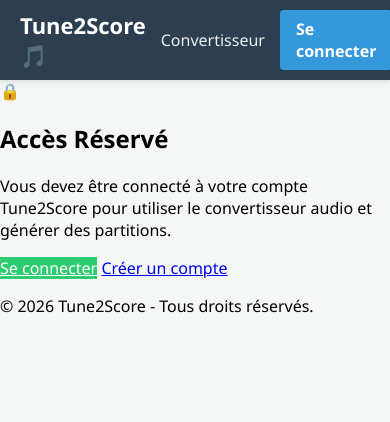
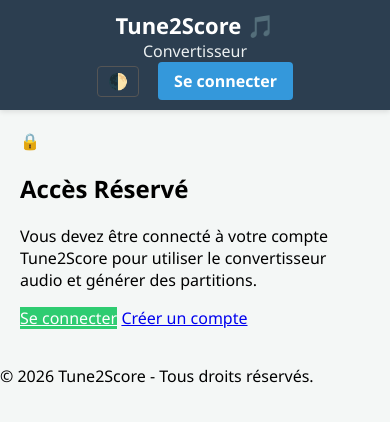
Before and after one commit to alexisdamien22/Tune2Score, a FastAPI app: page / in a window 390 px wide. Shown: the top 422 px of the page. Run offline with FastAPI, Linux system fonts and the light colour scheme.

Commit message:
added base for reponsivity and theme change

```diff
--- a/app/static/css/style.css
+++ b/app/static/css/style.css
@@ -4,6 +4,16 @@
 @import 'dropdown_user.css';
 @import 'history.css';
 @import 'admin.css';
+
+:root {
+    --primary: #4a90e2;
+    --secondary: #6c757d;
+    --bg-color: #f8f9fa;
+    --text-color: #2d3436;
+    --card-bg: #ffffff;
+    --shadow: 0 4px 6px rgba(0, 0, 0, 0.05);
+    --radius: 12px;
+}
 
 body {
     font-family: 'Segoe UI', Tahoma, Geneva, Verdana, sans-serif;
@@ -85,3 +95,50 @@
 .auth-switch a:hover {
     text-decoration: underline;
 }
+
+.btn-theme-toggle {
+    background: transparent;
+    border: 1px solid #555;
+    color: white;
+    padding: 5px 10px;
+    border-radius: 4px;
+    cursor: pointer;
+    font-size: 16px;
+    margin-right: 15px;
+    transition: background 0.2s;
+}
+
+.btn-theme-toggle:hover {
+    background: #444;
+}
+
+[data-theme="dark"] body {
+    background-color: #121212;
+    color: #ffffff;
+}
+
+[data-theme="dark"] .converter-box,
+[data-theme="dark"] .history-container,
+[data-theme="dark"] .auth-box,
+[data-theme="dark"] .dropdown-menu {
+    background-color: #1e1e1e;
+    color: #ffffff;
+    border-color: #333;
+}
+
+.container {
+    max-width: 1000px;
+    margin: 0 auto;
+    padding: 20px;
+}
+
+@media (max-width: 600px) {
+    .form-group {
+        display: block;
+        margin-right: 0;
+    }
+
+    .main-header .header-container {
+        flex-direction: column;
+    }
+}
--- /dev/null
+++ b/app/static/js/theme.js
@@ -0,0 +1,21 @@
+// app/static/js/theme.js
+
+document.addEventListener('DOMContentLoaded', () => {
+    const themeToggle = document.getElementById('themeToggle');
+
+    const applyTheme = (theme) => {
+        document.documentElement.setAttribute('data-theme', theme);
+        localStorage.setItem('theme', theme);
+    };
+
+    const savedTheme = localStorage.getItem('theme') || 'light';
+    applyTheme(savedTheme);
+
+    if (themeToggle) {
+        themeToggle.addEventListener('click', () => {
+            const current = document.documentElement.getAttribute('data-theme');
+            const next = current === 'dark' ? 'light' : 'dark';
+            applyTheme(next);
+        });
+    }
+});
--- a/app/templates/base.html
+++ b/app/templates/base.html
@@ -18,6 +18,7 @@
     {% include 'footer.html' %}
 
     <script src="/static/js/auth-status.js"></script>
+    <script src="/static/js/theme.js"></script>
 
     {% block scripts %}{% endblock %}
 </body>
--- a/app/templates/header.html
+++ b/app/templates/header.html
@@ -7,6 +7,10 @@
         </nav>
 
         <div class="header-actions">
+            <button id="themeToggle" class="btn-theme-toggle" title="Changer le thème">
+                🌓
+            </button>
+
             <a href="/login" id="navLoginBtn" class="btn-login-nav">Se connecter</a>
 
             <div class="user-dropdown" id="navUserDropdown" style="display: none;">
```
Also changed, not shown: app/static/css/theme.css (added, +27 -0 lines).
